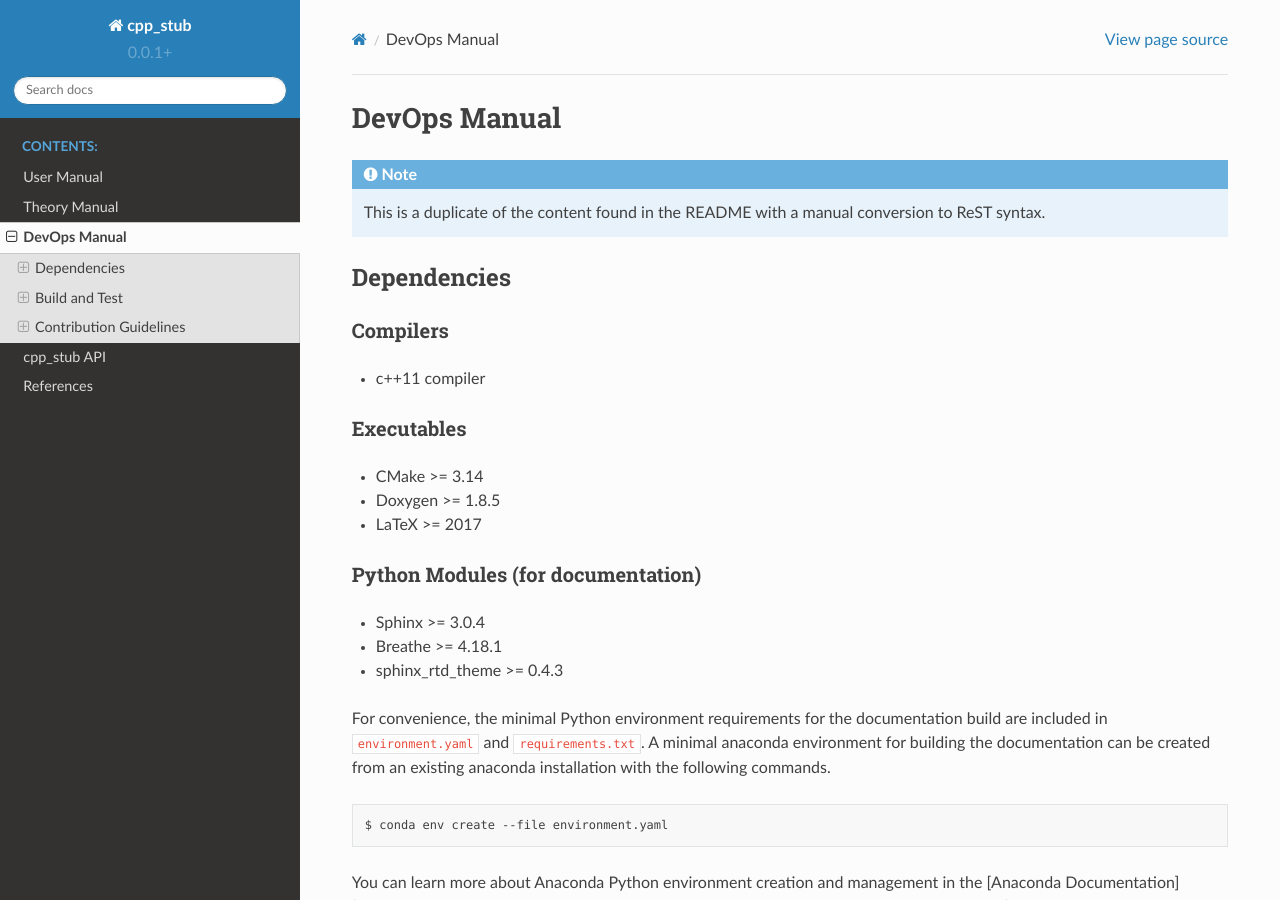
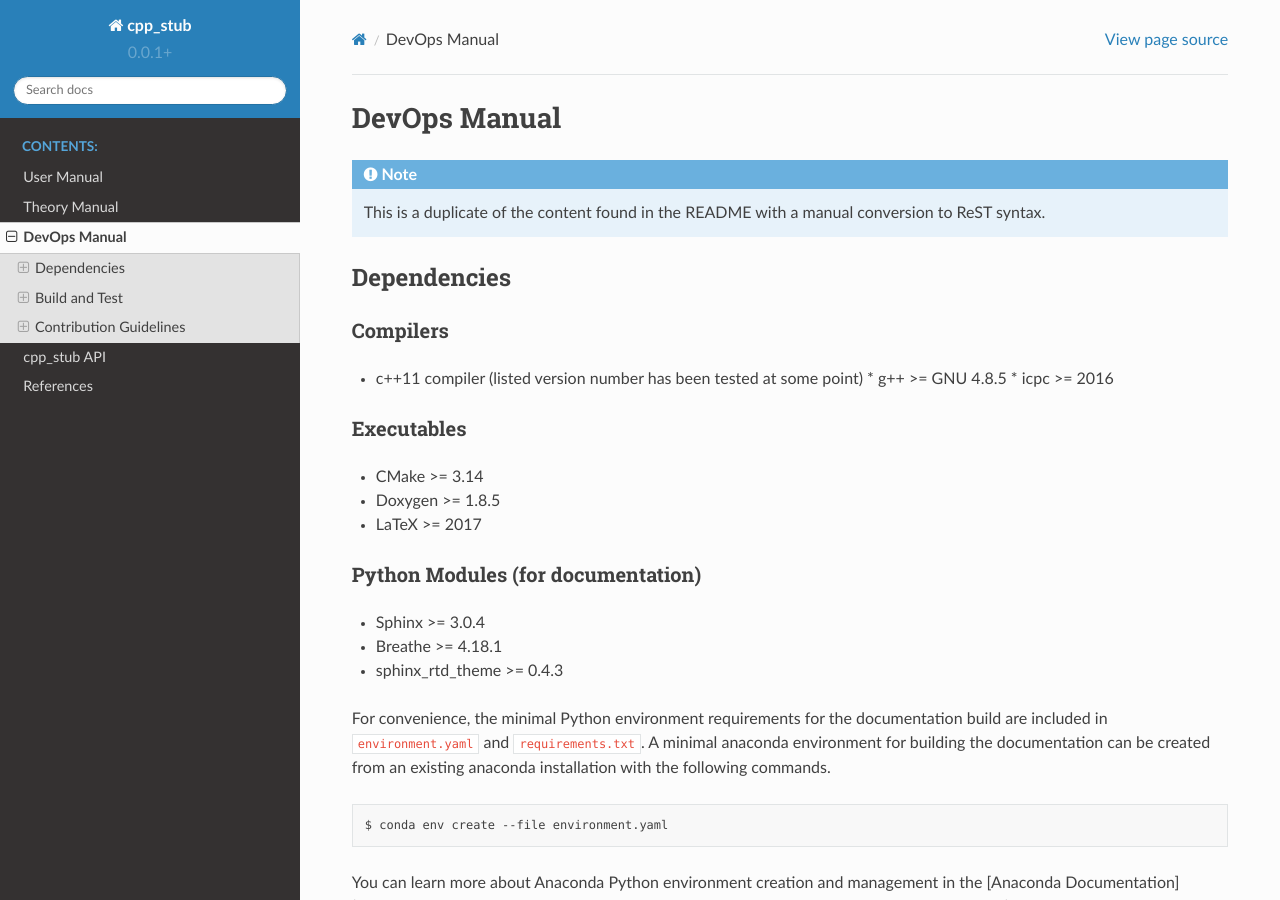
Before and after one commit to lanl/tardigrade-asp, a Sphinx documentation site: the page built from docs/devops.rst, in a window 1280 px wide and 900 px high. Built offline with Sphinx 7.4.7 and the Read the Docs theme 2.0.0, drawn with Linux system fonts in a browser that asks for light colours.

Commit message:
MAINT: update compiler list

```diff
--- a/docs/devops.rst
+++ b/docs/devops.rst
@@ -14,7 +14,9 @@ Dependencies
 Compilers
 =========
 
-* c++11 compiler
+* c++11 compiler (listed version number has been tested at some point)
+  * g++ >= GNU 4.8.5
+  * icpc >= 2016
 
 Executables
 ===========
```
Also changed, not shown: README.md (+3 -1 lines).
